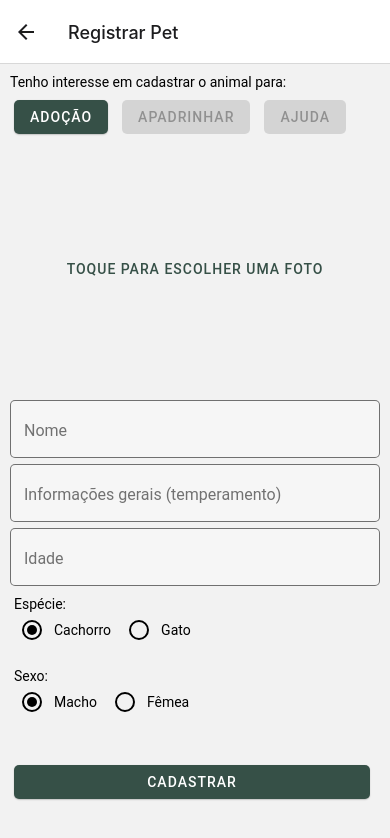
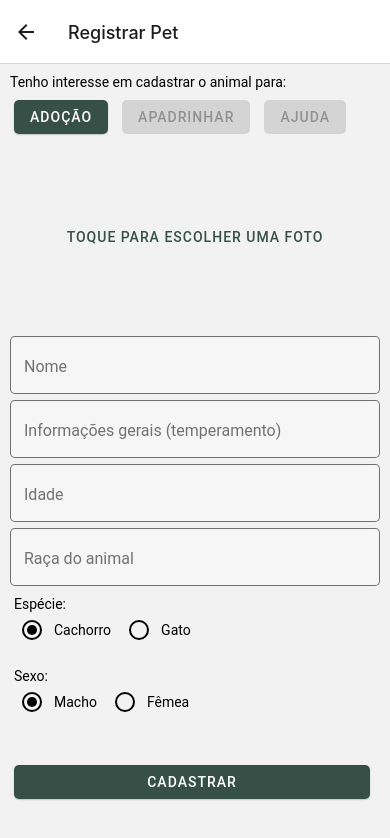
Before and after one commit to meau-app/client, a React Native app: screen /RegisterAnimal in a window 390 px wide. Shown: the top 838 px of the page. Built offline with nearby package versions, Linux system fonts and the light colour scheme.

Commit message:
Add a race for pet field
Signed-off-by: Rafael Campos Nunes <rafaelnunes@engineer.com>

```diff
--- a/src/pages/RegisterAnimal/index.tsx
+++ b/src/pages/RegisterAnimal/index.tsx
@@ -3,12 +3,7 @@ import { View, StyleSheet, ScrollView, Image, Alert } from 'react-native';
 import { Button, Text, TextInput, RadioButton } from 'react-native-paper';
 import { useNavigation } from '@react-navigation/native';
 import styles from './styles';
-import { utils } from '@react-native-firebase/app';
-import storage from '@react-native-firebase/storage';
 import * as ImagePicker from 'expo-image-picker';
-import { getApps, initializeApp } from 'firebase/app';
-import { getStorage, ref, uploadBytes, getDownloadURL } from 'firebase/storage';
-import uuid from 'uuid';
 import { Pet } from '../../service/api/models/pet';
 
 const RegisterAnimal: React.FC = () => {
@@ -17,13 +12,15 @@ const RegisterAnimal: React.FC = () => {
   const [name, setName] = useState('');
   const [temper, setTemper] = useState('');
 
-  const [race, setRace] = useState('dog');
+  const [type, setType] = useState('dog');
+  const [race, setRace] = useState('');
   const [sex, setSex] = useState('male');
   const [age, setAge] = useState('');
 
   const [image, setImage] = useState('');
 
   const pickImage = async () => {
+    try {
       // No permissions request is necessary for launching the image library
       let result = await ImagePicker.launchImageLibraryAsync({
         mediaTypes: ImagePicker.MediaTypeOptions.All,
@@ -36,6 +33,9 @@ const RegisterAnimal: React.FC = () => {
 
       if (!result.cancelled) {
         setImage(result.uri);
+      }
+    } catch (e: any) {
+      Alert.alert('Falha ao selecionar imagem. ' + e);
     }
   };
 
@@ -104,6 +104,12 @@ const RegisterAnimal: React.FC = () => {
         value={age}
         onChangeText={setAge}
       />
+      <TextInput
+        mode="outlined"
+        placeholder="Raça do animal"
+        value={race}
+        onChangeText={setRace}
+      />
 
       <View style={styles.margin10}>
         <Text>Espécie:</Text>
@@ -112,16 +118,16 @@ const RegisterAnimal: React.FC = () => {
             uncheckedColor="black"
             color="black"
             value="dog"
-            status={race === 'dog' ? 'checked' : 'unchecked'}
-            onPress={() => setRace('dog')}
+            status={type === 'dog' ? 'checked' : 'unchecked'}
+            onPress={() => setType('dog')}
           />
           <Text style={styles.margin10}>Cachorro</Text>
           <RadioButton
             uncheckedColor="black"
             color="black"
             value="cat"
-            status={race === 'cat' ? 'checked' : 'unchecked'}
-            onPress={() => setRace('cat')}
+            status={type === 'cat' ? 'checked' : 'unchecked'}
+            onPress={() => setType('cat')}
           />
           <Text style={styles.margin10}>Gato</Text>
         </View>
```
Lines whose indentation alone changed are shown as unchanged.
